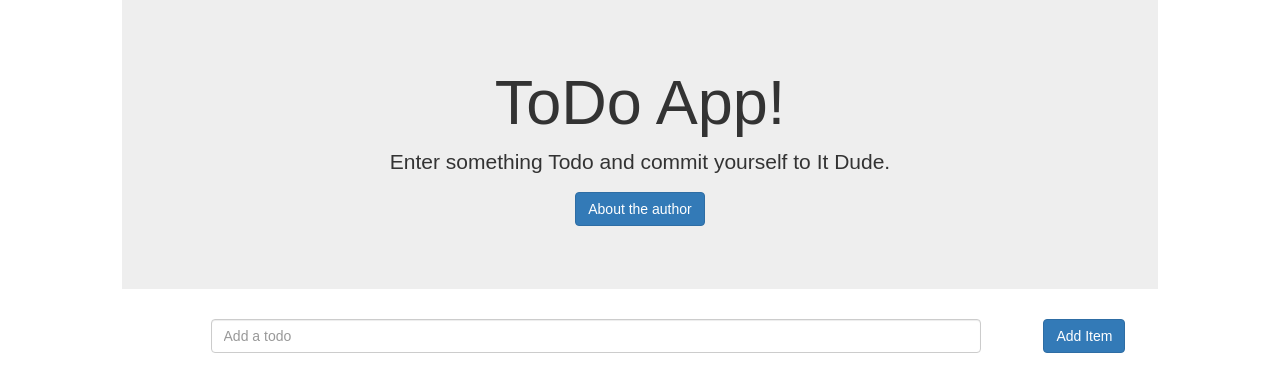
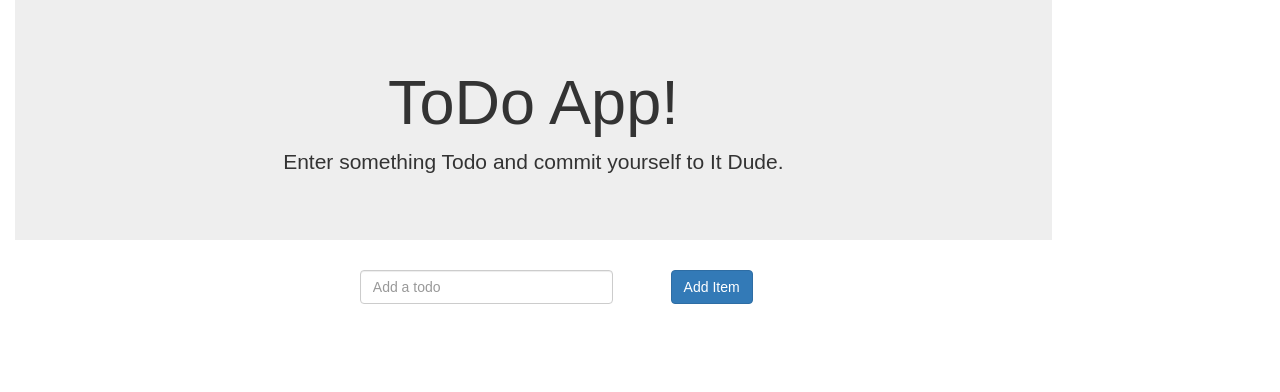
Before and after one commit to Rizialdi/react-redux-demo, a React (Create React App) app: page / in a window 1280 px wide. Shown: the top 392 px of the page. Built offline with nearby package versions, Linux system fonts and the light colour scheme.

Commit message:
Refractoring bootstrap elements

```diff
--- a/public/index.html
+++ b/public/index.html
@@ -28,7 +28,7 @@
     <noscript>
       You need to enable JavaScript to run this app.
     </noscript>
-    <div id="root" class="col-md-10 col-md-offset-1"></div>
+    <div id="root" class="col-md-10 col-md-offset-1 center"></div>
     <!--
       This HTML file is a template.
       If you open it directly in the browser, you will see an empty page.
--- a/src/App.css
+++ b/src/App.css
@@ -32,3 +32,17 @@ ul {
   from { transform: rotate(0deg); }
   to { transform: rotate(360deg); }
 }
+
+.center {
+  margin: 0 auto
+}
+
+.invi {
+  margin-left: 2em
+}
+
+.center-form {
+  display: inline-block;
+  margin-left: auto;
+  margin-right: auto;
+}
--- a/src/components/jumbo_present.js
+++ b/src/components/jumbo_present.js
@@ -1,11 +1,11 @@
 import React, { Component } from 'react';
-import {Button, Jumbotron, Collapse, Well} from 'react-bootstrap';
+import {Button, Jumbotron, Panel, Well} from 'react-bootstrap';
 
 class JumboPresent extends Component {
     constructor(...args) {
         super(...args);
 
-        this.state = {};
+        this.state = {open : true};
     }
 
     render() {
@@ -15,19 +15,6 @@ class JumboPresent extends Component {
                 <Jumbotron>
                     <h1>ToDo App!</h1>
                     <p>Enter something Todo and commit yourself to It Dude.</p>
-                    <p><Button bsStyle="primary" onClick={ ()=> this.setState({ open: !this.state.open })} >About the author</Button></p>
-                    <Collapse in={this.state.open}>
-                        <div>
-                            <Well>
-                                Diack Rasselio Abou -- Rizialdi
-                                <div>
-                                    <a href="http://rasselio-diack.me/" target="_blank" rel="noopener noreferrer"><Button className="fa fa-windows"></Button></a>
-                                    <a href="https://www.linkedin.com/in/rasselio-diack/" target="_blank" rel="noopener noreferrer"><Button className="fa fa-linkedin"></Button></a>
-                                    <a href="https://www.facebook.com/rasselio.abou" target="_blank" rel="noopener noreferrer"><Button className="fa fa-facebook"></Button></a>
-                                </div>
-                            </Well>
-                        </div>
-                    </Collapse>
                 </Jumbotron>
             </div>
         );
--- a/src/containers/todoForm.js
+++ b/src/containers/todoForm.js
@@ -4,6 +4,7 @@ import {connect} from 'react-redux'
 import {Button, FormControl, Col, Row} from 'react-bootstrap';
 import clickButton from '../actions/index'
 import uuid from 'uuid'
+import '../App.css'
 
 class TodoForm extends Component{
     constructor(){
@@ -17,8 +18,8 @@ class TodoForm extends Component{
     render(){
         return(
             <form action="#" method = "POST" >
-                <Row>
-                    <Col xs={1} ></Col>
+                <div className="center-form">
+                    <Row >
                         <Col xs={9} >
                         <FormControl
                             type="text"
@@ -27,14 +28,16 @@ class TodoForm extends Component{
                             onChange={this._onChangeHandler}
                         />
                         </Col>
-                    <Col xs={2} >
+                        <Col xs={3} >
                         <Button
                             bsStyle = "primary"
                             type="submit"
                             onClick={this._onClickHandler}
+                            className = "invi"
                         >Add Item</Button>
                         </Col>
                     </Row>
+                </div>
             </form>
         )
     }
```
Lines whose indentation alone changed are shown as unchanged.
